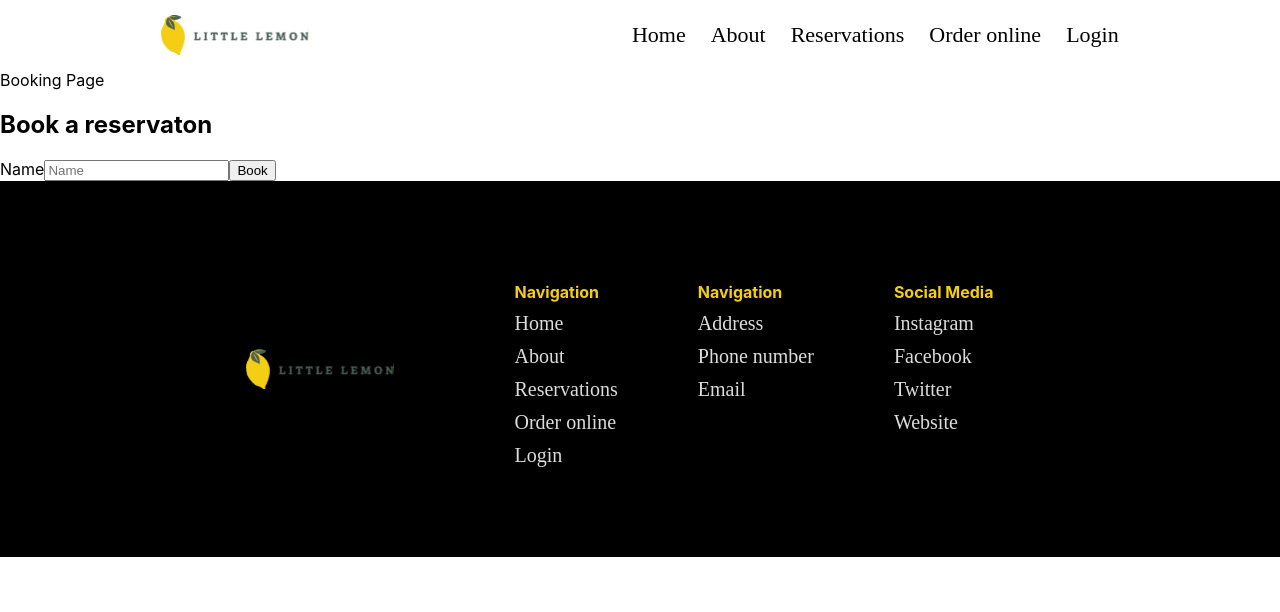
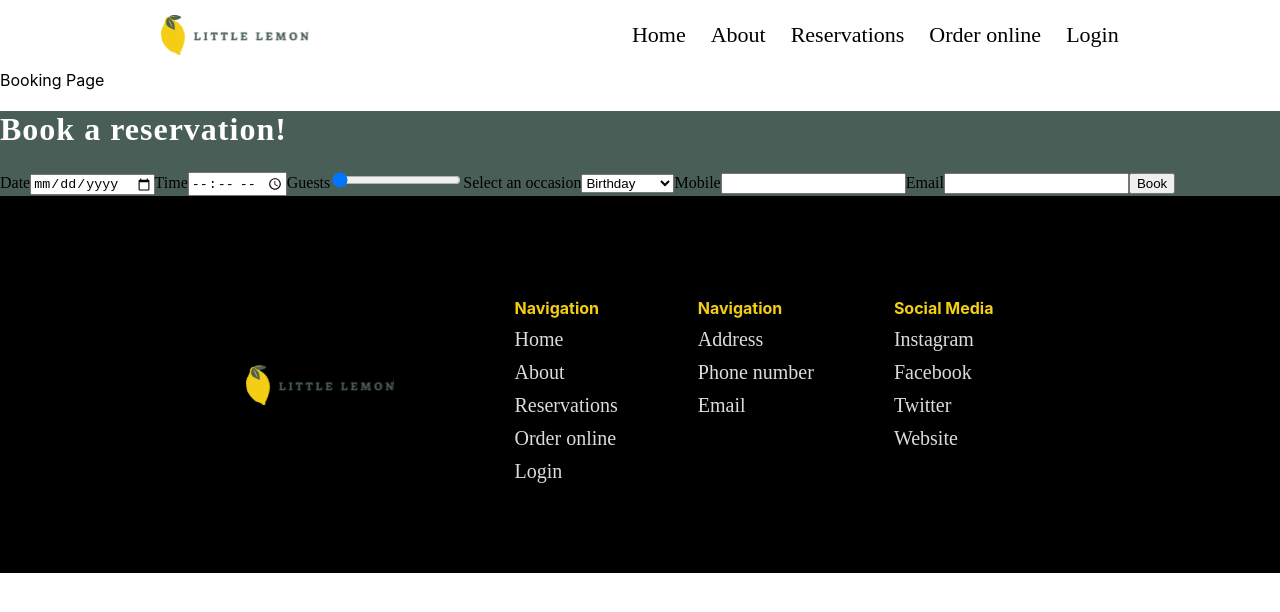
Before and after one commit to Jeuryy/littlelemon, a React (Create React App) app: page /Reservations in a window 1280 px wide. Shown: the top 612 px of the page. Built offline with nearby package versions, Linux system fonts and the light colour scheme; a web font is replaced by a local one.

Commit message:
form basics

```diff
--- a/src/components/BookingForm.css
+++ b/src/components/BookingForm.css
@@ -0,0 +1,11 @@
+.booking-form-container{
+    font-family: var(--font);
+    background-color: var(--secondary-color);
+}
+.booking-form-container h1{
+    color: #FFF;
+    letter-spacing: 1px;
+}
+/*.booking-form-container form {
+
+}*/
--- a/src/components/BookingForm.jsx
+++ b/src/components/BookingForm.jsx
@@ -3,8 +3,14 @@ import './BookingForm.css'
 
 const BookingForm = () => {
 const [formData, setFormData] = useState({
-    name: ''
+    date: '',
+    time: '',
+    guests: 1,
+    occasion: '',
+    mobile: '',
+    email: ''
 });
+const [error, setError] = useState('')
 
 const handleChange = (e) => {
     const {name, value} = e.target;
@@ -12,27 +18,81 @@ const handleChange = (e) => {
         ...formData,
         [name]: value
     });
-    console.log(formData)
 };
 
 const handleSubmit = (e) => {
     e.preventDefault();
-    console.log(formData)
+
+    if (!formData.date || !formData.time || !formData.guests
+        || !formData.occasion || !formData.mobile || !formData.email)
+    {
+        setError('All fields are required!')
+        return;
+    }
+
+    const emailRegex = /^[a-zA-Z0-9._%+-]+@[a-zA-Z0-9.-]+\.[a-zA-Z]{2,}$/;
+    if (!emailRegex.test(formData.email)) {
+        setError('Por favor ingrese un correo electrónico válido');
+        return;
+    }
+
+    setError('');
+    console.log('Form sent');
+    console.log(formData);
 }
 
     return (
-        <div>
-            <h2>Book a reservaton</h2>
+        <div className='booking-form-container'>
+            <h1>Book a reservation!</h1>
             <form>
-                <label htmlFor='name'>Name</label>
+                <label htmlFor='date'>Date</label>
+                <input
+                    type='date'
+                    name='date'
+                    id='date'
+                    value={formData.date}
+                    onChange={handleChange}/>
+                <label htmlFor='time'>Time</label>
+                <input
+                    type='time'
+                    name='time'
+                    id='time'
+                    value={formData.time}
+                    onChange={handleChange}/>
+                <label htmlFor='guests'>Guests</label>
+                <input
+                    type='range'
+                    min={1}
+                    max={10}
+                    name='guests'
+                    id='guests'
+                    value={formData.guests}
+                    onChange={handleChange}/>
+                <label htmlFor='occasion'>Select an occasion</label>
+                <select
+                    id='occasion'
+                    name='occasion'
+                    value={formData.occasion}
+                    onChange={handleChange}>
+                    <option value="Birthday">Birthday</option>
+                    <option value="Anniversary">Anniversary</option>
+                </select>
+                <label htmlFor='mobile'>Mobile</label>
                 <input
                     type='text'
-                    name='name'
-                    id='name'
-                    value={formData.name}
-                    onChange={handleChange}
-                    placeholder='Name'/>
+                    name='mobile'
+                    id='mobile'
+                    value={formData.mobile}
+                    onChange={handleChange}/>
+                <label htmlFor='email'>Email</label>
+                <input
+                    type='email'
+                    name='email'
+                    id='email'
+                    value={formData.email}
+                    onChange={handleChange}/>
                 <button type='submit' onClick={handleSubmit}>Book</button>
+                {error && <p>{error}</p>}
             </form>
         </div>
     )
```
